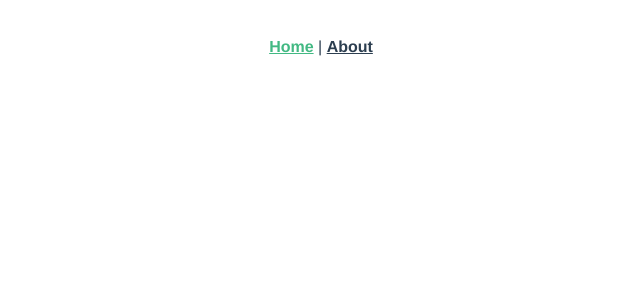
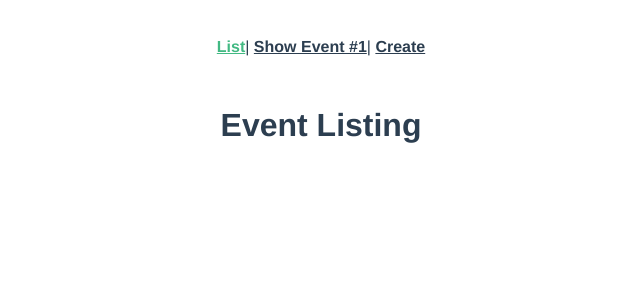
Before and after one commit to atikfahad/real-world-vue, a Vue app: page / in a window 1280 px wide. Shown: the top 300 px of the page, without its empty margins (319-959 px from the left). Built offline with nearby package versions, Linux system fonts and the light colour scheme.

Commit message:
add routes with lazy loading and use named router

```diff
--- a/src/App.vue
+++ b/src/App.vue
@@ -1,8 +1,9 @@
 <template>
   <div id="app">
     <div id="nav">
-      <router-link to="/">Home</router-link> |
-      <router-link to="/about">About</router-link>
+      <router-link :to="{ name: 'event-list' }">List</router-link>|
+      <router-link :to="{ name: 'event-show' }">Show Event #1</router-link>|
+      <router-link :to="{ name: 'event-create' }">Create</router-link>
     </div>
     <router-view />
   </div>
--- a/src/router/index.js
+++ b/src/router/index.js
@@ -1,29 +1,36 @@
 import Vue from 'vue';
 import VueRouter from 'vue-router';
+import EventList from '../views/EventList.vue';
 
 Vue.use(VueRouter);
 
-// const routes = [
-//   {
-//     path: "/",
-//     name: "Home",
-//     component: Home
-//   },
-//   {
-//     path: "/about",
-//     name: "About",
-//     // route level code-splitting
-//     // this generates a separate chunk (about.[hash].js) for this route
-//     // which is lazy-loaded when the route is visited.
-//     component: () =>
-//       import(/* webpackChunkName: "about" */ "../views/About.vue")
-//   }
-// ];
+const routes = [
+  {
+    path: '/',
+    name: 'event-list',
+    component: EventList
+  },
+  {
+    path: '/event',
+    name: 'event-show',
+    component: () =>
+      import(/* webpackChunkName: "event-show" */ '../views/EventShow.vue')
+  },
+  {
+    path: '/event/create',
+    name: 'event-create',
+    // route level code-splitting
+    // this generates a separate chunk (about.[hash].js) for this route
+    // which is lazy-loaded when the route is visited.
+    component: () =>
+      import(/* webpackChunkName: "event-create" */ '../views/EventCreate.vue')
+  }
+];
 
 const router = new VueRouter({
   mode: 'history',
-  base: process.env.BASE_URL
-  // routes
+  base: process.env.BASE_URL,
+  routes
 });
 
 export default router;
--- /dev/null
+++ b/src/views/EventCreate.vue
@@ -0,0 +1,3 @@
+<template>
+  <h1>Create Event</h1>
+</template>
--- /dev/null
+++ b/src/views/EventList.vue
@@ -0,0 +1,3 @@
+<template>
+  <h1>Event Listing</h1>
+</template>
--- /dev/null
+++ b/src/views/EventShow.vue
@@ -0,0 +1,3 @@
+<template>
+  <h1>Showing event #1</h1>
+</template>
```
